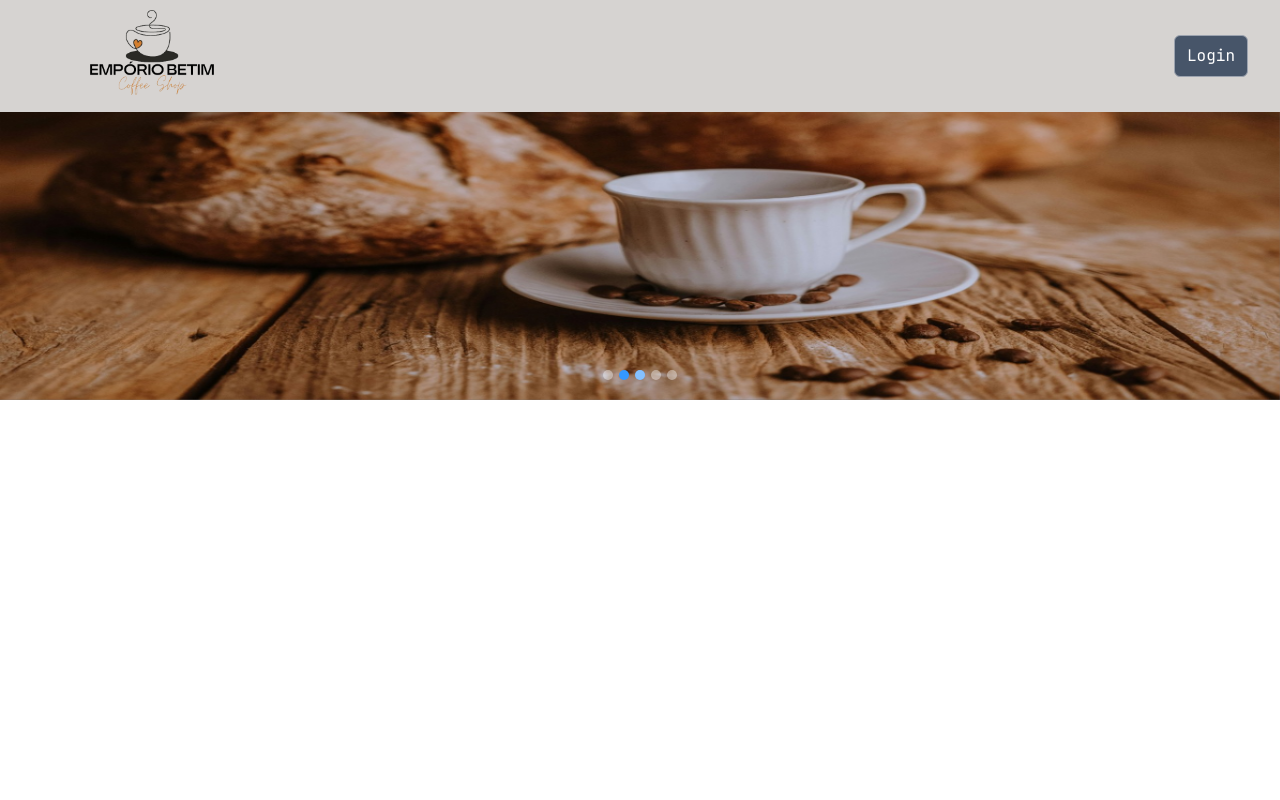
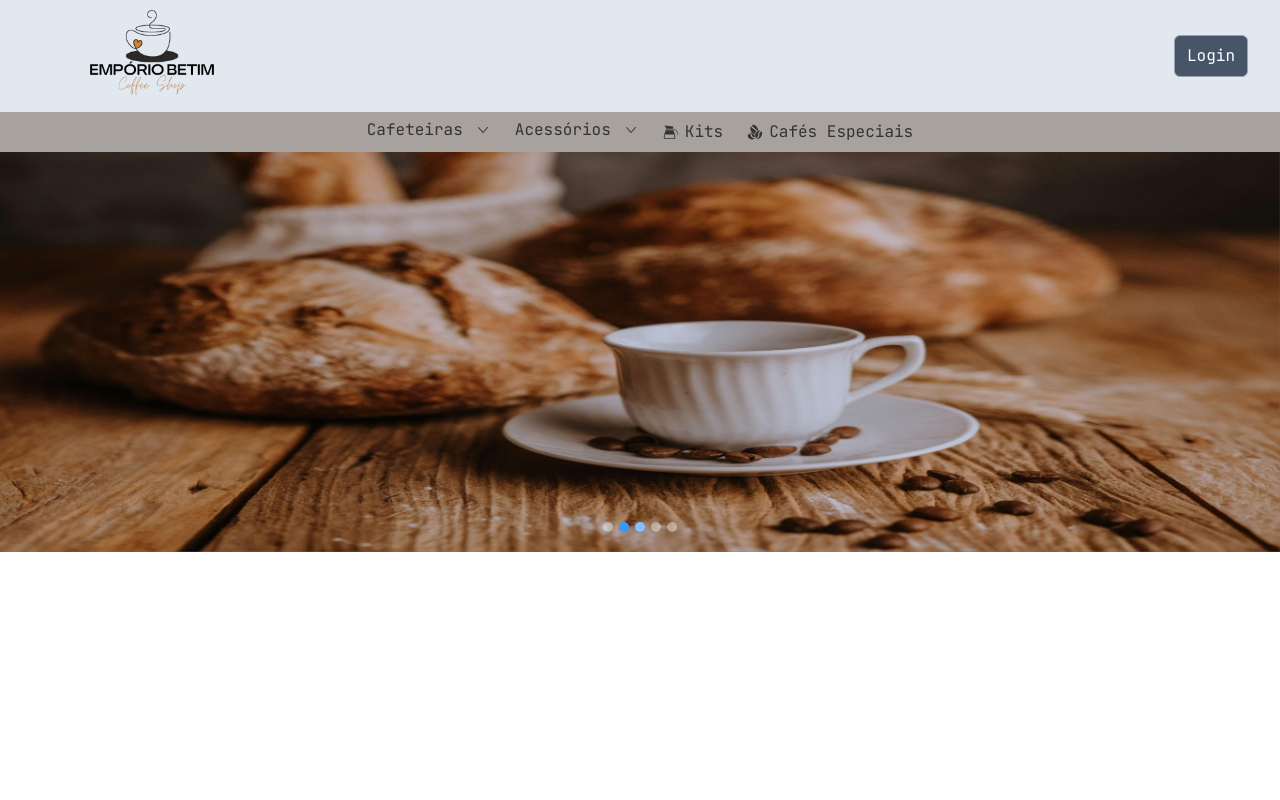
Before and after one commit to Victor-Zarzar/coffee-shop, a Next.js app: page / in a window 1280 px wide. Shown: the top 800 px of the page. Built offline with nearby package versions, Linux system fonts and the light colour scheme; no server answers.

Commit message:
Feat create navmenu component and update layout

```diff
--- a/src/app/components/Layout/Layout.tsx
+++ b/src/app/components/Layout/Layout.tsx
@@ -1,12 +1,14 @@
 import React from 'react';
 import Navbar from '../Navbar/Navbar';
 import Footer from '../Footer/Footer';
+import NavMenu from '../NavMenu/NavMenu';
 
 export default function LayoutProvider({ children }: { children: React.ReactNode }) {
 
     return (
         <>
             <Navbar />
+            <NavMenu />
             {children}
             <Footer />
         </>
--- /dev/null
+++ b/src/app/components/NavMenu/NavMenu.tsx
@@ -0,0 +1,31 @@
+"use client"
+import React from 'react';
+import { Nav } from 'rsuite';
+import { GiCoffeeBeans, GiCoffeePot } from "react-icons/gi";
+
+export default function NavMenu() {
+    return (
+        <div className='mx-auto text-center mt-28'>
+            <Nav className='h-10 bg-stone-400'>
+                <Nav.Menu title="Cafeteiras">
+                    <Nav.Item href='/cafeteiras/aeropress'>Aeropress</Nav.Item>
+                    <Nav.Item>Cafeteira Pressca</Nav.Item>
+                    <Nav.Item>Cafeteira Italiana</Nav.Item>
+                    <Nav.Item>Prensa Francesa</Nav.Item>
+                    <Nav.Item>Passador</Nav.Item>
+                </Nav.Menu>
+                <Nav.Menu title="Acessórios">
+                    <Nav.Item>Chaleiras</Nav.Item>
+                    <Nav.Item>Canecas e Xícaras</Nav.Item>
+                    <Nav.Item>Moedores de Café</Nav.Item>
+                    <Nav.Item>Leiteira</Nav.Item>
+                    <Nav.Item>Cremeiras</Nav.Item>
+                    <Nav.Item>Jarras</Nav.Item>
+                    <Nav.Item>Balanças</Nav.Item>
+                </Nav.Menu>
+                <Nav.Item icon={<GiCoffeePot />}>Kits</Nav.Item>
+                <Nav.Item icon={<GiCoffeeBeans />}>Cafés Especiais</Nav.Item>
+            </Nav>
+        </div>
+    )
+}
--- a/src/app/components/Navbar/Navbar.tsx
+++ b/src/app/components/Navbar/Navbar.tsx
@@ -6,7 +6,7 @@ import { UserButton, SignInButton, SignedIn, SignedOut } from '@clerk/nextjs'
 
 export default function Navbar() {
   return (
-    <nav className='fixed top-0 w-full h-28 flex items-center py-2 px-8 justify-between z-50 bg-stone-300 text-gray-400'>
+    <nav className='fixed top-0 w-full h-28 flex items-center py-2 px-8 justify-between z-50 bg-slate-200 text-gray-400'>
       <div className="md:flex items-center justify-between py-5 md:px-10 px-6">
         <div className="font-bold text-2xl cursor-pointer flex items-center gap-1">
           <Image
```
